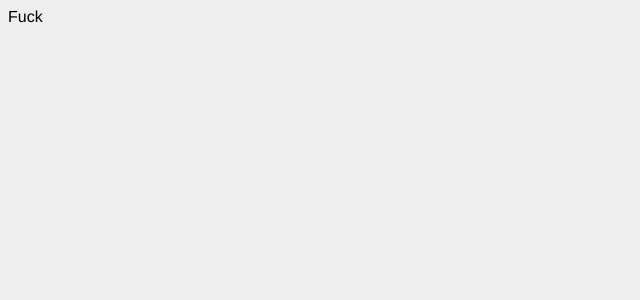
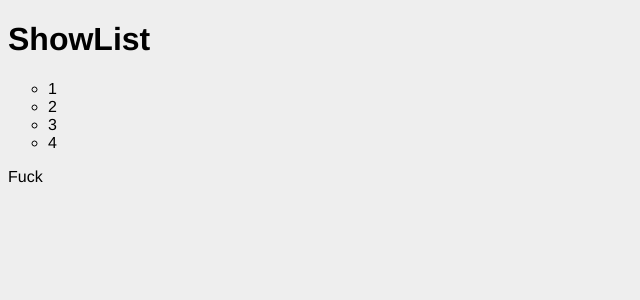
Before and after one commit to Adrian-Walker/movies-using-graphQL, a React (Create React App) app in the folder client/: page / in a window 1280 px wide. Shown: the top 300 px of the page, without its empty margins (0-640 px from the left). Built offline with nearby package versions, Linux system fonts and the light colour scheme.

Commit message:
added apollo to client side

```diff
--- a/client/package.json
+++ b/client/package.json
@@ -3,9 +3,11 @@
   "version": "0.1.0",
   "private": true,
   "dependencies": {
+    "@apollo/client": "^3.6.6",
     "@testing-library/jest-dom": "^5.16.4",
     "@testing-library/react": "^13.3.0",
     "@testing-library/user-event": "^13.5.0",
+    "graphql": "^16.5.0",
     "react": "^18.1.0",
     "react-dom": "^18.1.0",
     "react-scripts": "5.0.1",
--- a/client/src/App.js
+++ b/client/src/App.js
@@ -1,6 +1,9 @@
+import ShowList from "./components/ShowList";
+
 function App() {
   return (
     <div className="App">
+      <ShowList/>
       Fuck
     </div>
   );
--- a/client/src/components/ShowList.js
+++ b/client/src/components/ShowList.js
@@ -1,7 +1,13 @@
 function ShowList() {
     return (
-      <div className="showlist">
-        Fuck
+      <div className="App">
+       <h1>ShowList</h1>
+       <ul>
+           <li>1</li>
+           <li>2</li>
+           <li>3</li>
+           <li>4</li>
+       </ul>
       </div>
     );
   }
--- a/client/src/index.css
+++ b/client/src/index.css
@@ -1,8 +1,10 @@
 body {
 background: #eee;
-font-family:'Franklin Gothic Medium', 'Arial Narrow', Arial, sans-serif
+font-family:'Franklin Gothic Medium', 'Arial Narrow', Arial, sans-serif;
 }
-
+ul{
+list-style-type:circle;
+}
 code {
   font-family: source-code-pro, Menlo, Monaco, Consolas, 'Courier New',
     monospace;
```
Also changed, not shown: 1 other file (tests, documents, lock files or other folders).
